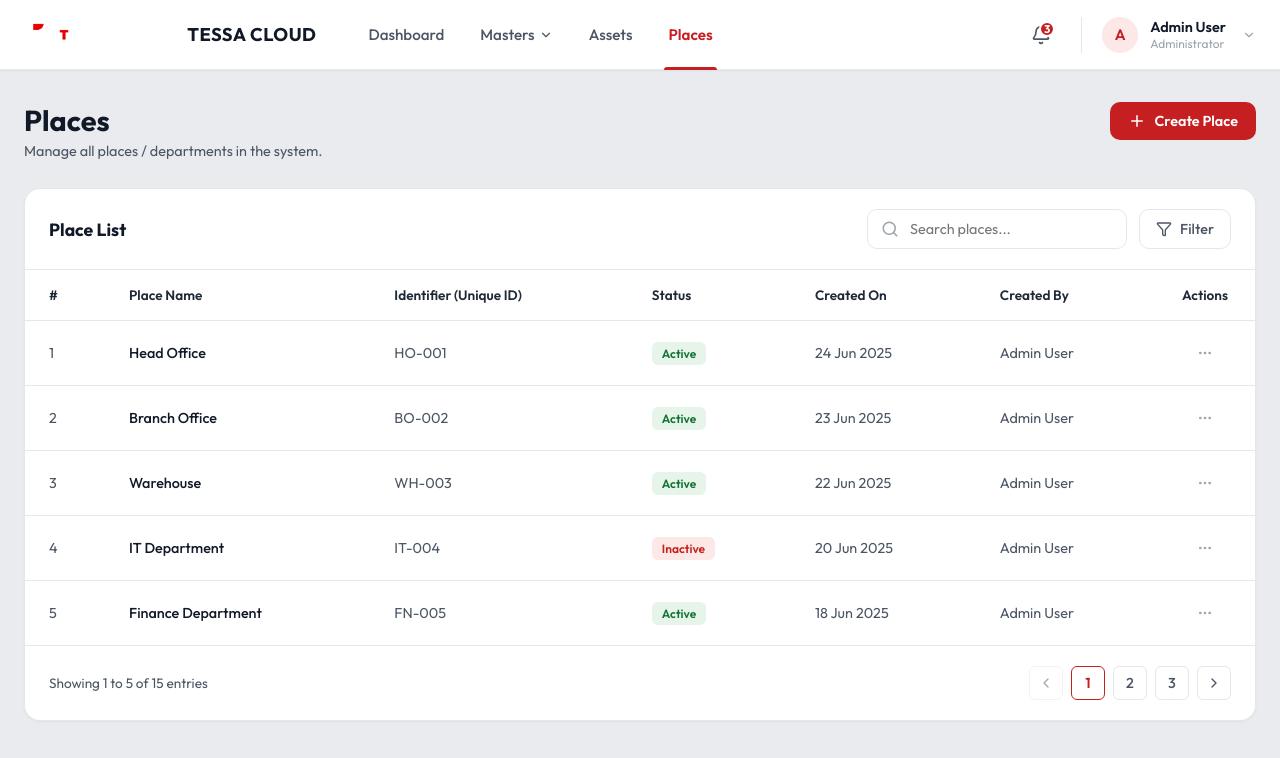
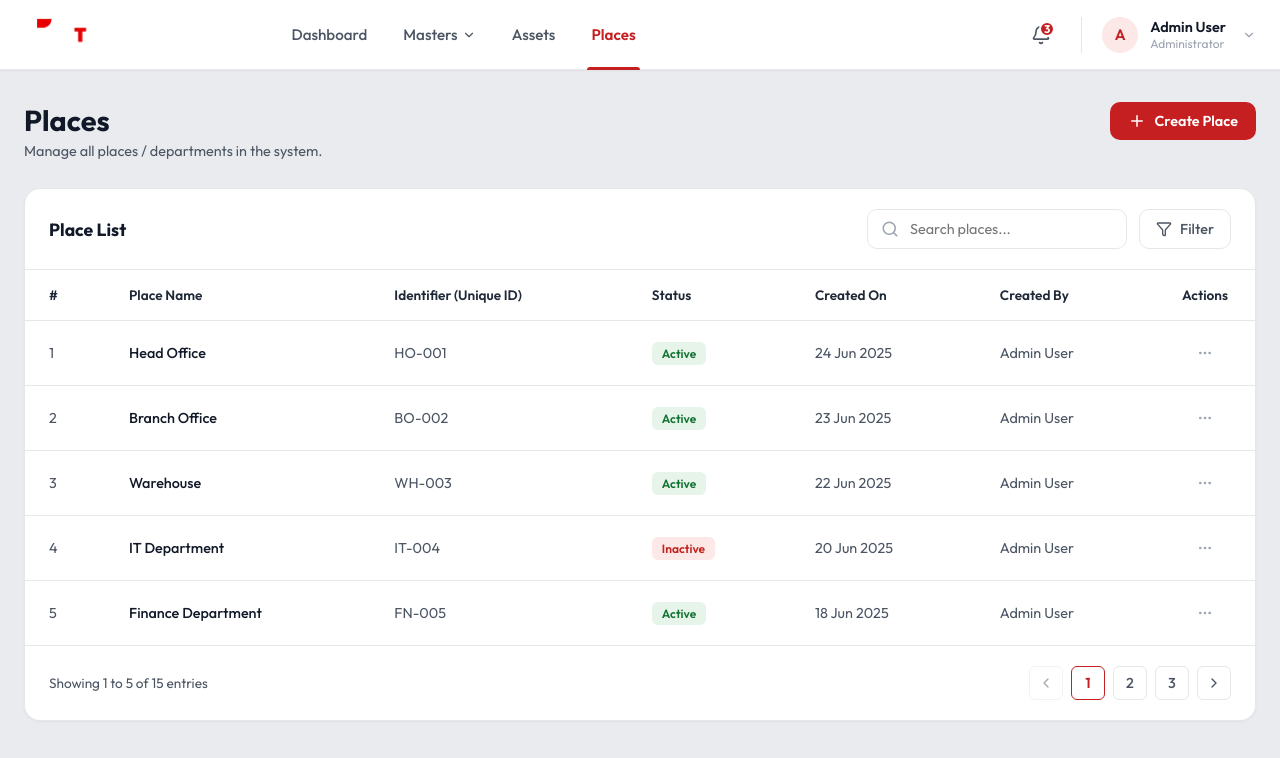
Before and after one commit to vikas773/tessa-cloud, a React (Vite) app: page / in a window 1280 px wide. Shown: the top 758 px of the page. Built offline with nearby package versions, Linux system fonts and the light colour scheme.

Commit message:
Fix logo: remove duplicate brand text and increase logo height

```diff
--- a/src/components/Navbar.jsx
+++ b/src/components/Navbar.jsx
@@ -10,7 +10,6 @@ export default function Navbar() {
         <div className="nav-left">
           <div className="brand">
             <img src={logo} alt="Tessa Cloud Logo" className="brand-logo" />
-            <span className="brand-text">TESSA CLOUD</span>
           </div>
 
           <nav className="nav-links">
--- a/src/index.css
+++ b/src/index.css
@@ -115,8 +115,9 @@ button, input, select {
 }
 
 .brand-logo {
-  height: 32px;
+  height: 45px;
   width: auto;
+  display: block;
   object-fit: contain;
 }
 
```
Also changed, not shown: 1 other file (tests, documents, lock files or other folders).
